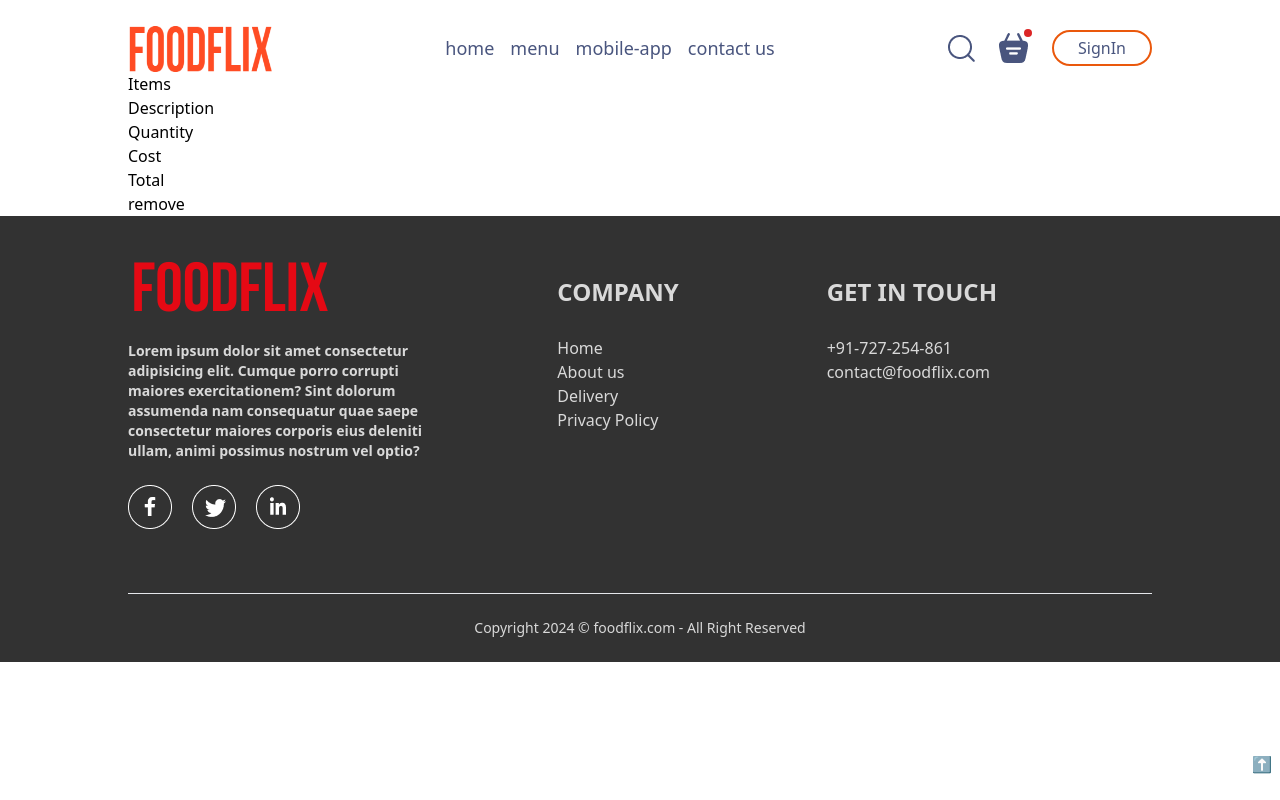
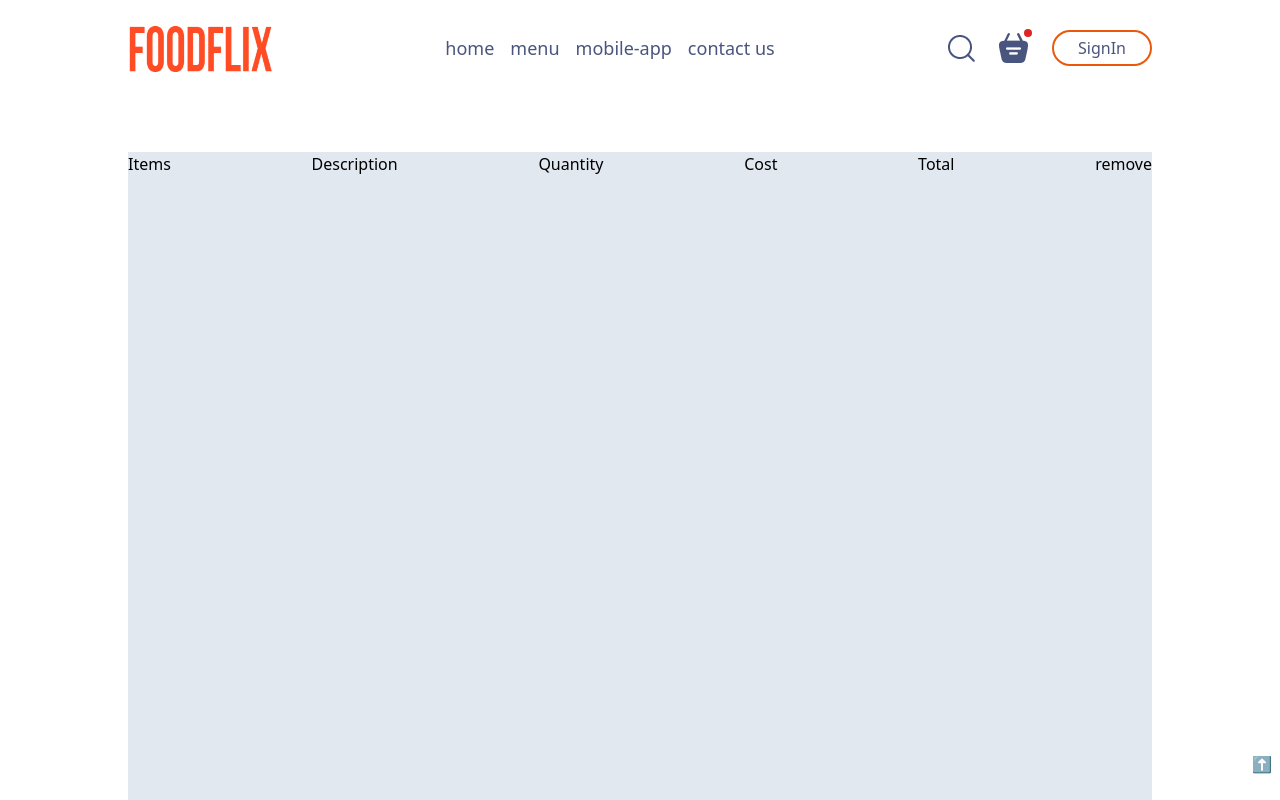
Before and after one commit to pankaj-gitcode/FullStackProjects, a React (Vite) app in the folder Food_delivery_webApp/: page /cart in a window 1280 px wide. Shown: the top 800 px of the page. Built offline with nearby package versions, Linux system fonts and the light colour scheme.

Commit message:
+items added to cart with properties

```diff
--- a/Food_delivery_webApp/src/components/pages/Cart/Cart.jsx
+++ b/Food_delivery_webApp/src/components/pages/Cart/Cart.jsx
@@ -1,6 +1,6 @@
 import React from 'react'
 import { useRecoilValue } from 'recoil'
-import { cartItemsAtom, countItemsAtom, foodItemsAtom } from '../../atom'
+import { allIconsAtom, cartItemsAtom, countItemsAtom, foodItemsAtom } from '../../atom'
 
 export default function Cart(){
    const foodItems = useRecoilValue(foodItemsAtom());
@@ -8,17 +8,37 @@ export default function Cart(){
     console.log("CART-ITEMS: ", cartItems);
    const cartItemsKeys = Object.keys(cartItems);
    console.log("CARTKEYS: ",cartItemsKeys)
+   const exit = useRecoilValue(allIconsAtom);
 
     return(<>
-        <p>Items {cartItems[2]   }</p>
-        <p>Description</p>
-        <p>Quantity</p>
-        <p>Cost</p>
-        <p>Total</p>
-        <p>remove</p>
+
+    <div className="w-full h-[100vh] my-20 bg-slate-200">
+        <div className="flex items-center justify-between">
+
+            <p>Items</p>
+            <p>Description</p>
+            <p>Quantity</p>
+            <p>Cost</p>
+            <p>Total</p>
+            <p>remove</p>
+
+        </div>
+        <div>
+
         {
-          cartItemsKeys.map(elem=>foodItems.map(items=>items._id === elem?<img key={items._id} src={items.image} />:<></>))
+          cartItemsKeys.map(elem=>foodItems.map(items=>items._id === elem?
+          <div key={items._id} className="flex items-cenrer justify-between p-2">
+            <img key={items._id} src={items.image} className="w-10 h-10"/>
+            <p>{items.name}</p>
+            <p>{cartItems[items._id]}</p>
+            <p>{items.price}</p>
+            <p>{items.price * cartItems[items._id]}</p>
+            <img key={items._id} src={exit.cross_icon} />
+        </div>
+          :<></>))
         }
+        </div>
+    </div>
 
     </>)
 }
```
